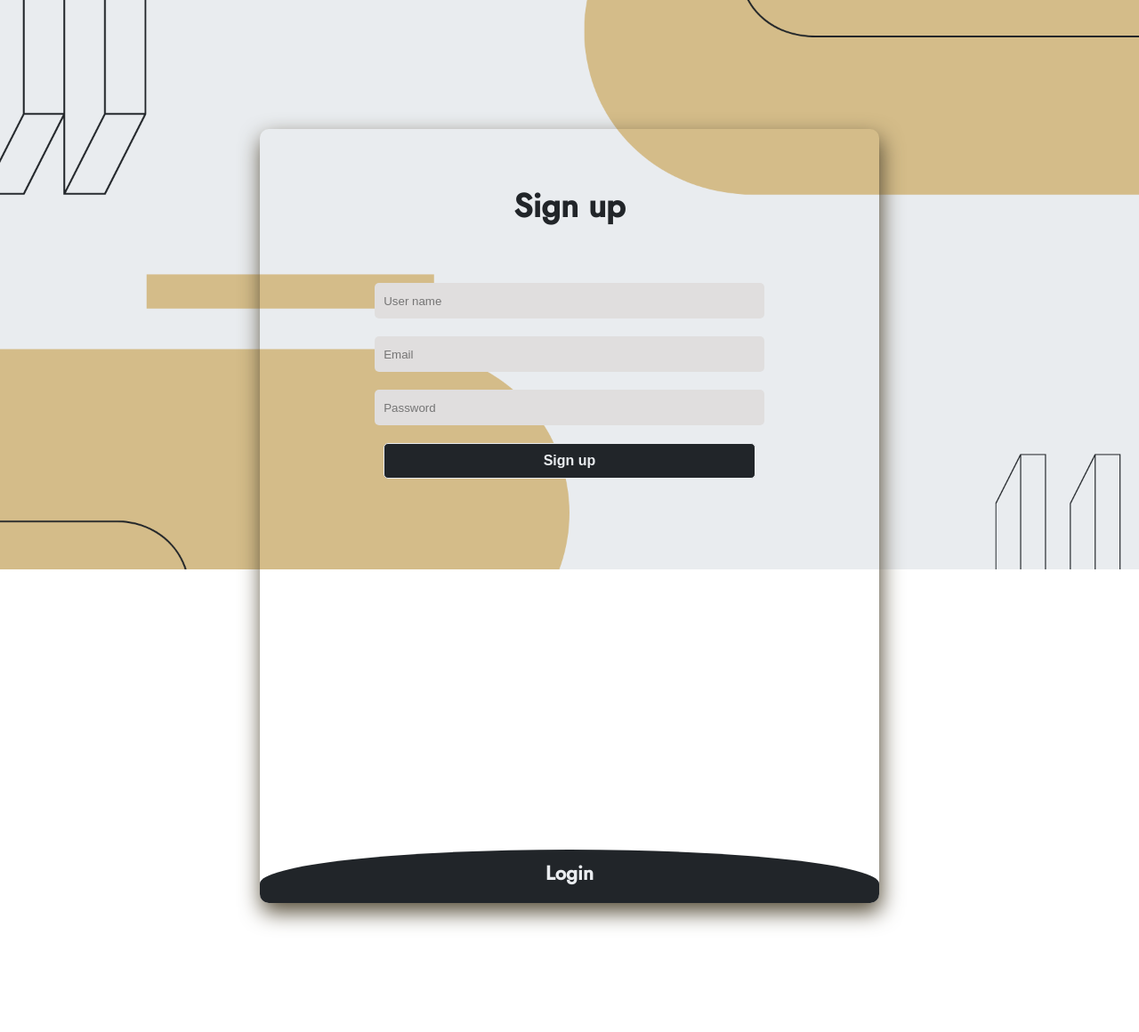
After one commit to it-zmatt/suppliers_web, a Django app: page /login/ in a window 1280 px wide. The commit adds this page. Shown: the whole page at 89% size. Run offline with Django 4.2, Linux system fonts and the light colour scheme.

Commit message:
added login page and action buttons

```diff
--- /dev/null
+++ b/thehive/static/css/login.css
@@ -0,0 +1,104 @@
+body{
+	margin: 0;
+	padding: 0;
+	display: flex;
+	justify-content: center;
+	align-items: center;
+	min-height: 100vh;
+	font-family: 'Jost', sans-serif;
+    position: relative;
+
+}
+
+.background {
+    position: absolute;
+    top: 0;
+    left: 0;
+    z-index: 1;
+}
+
+.main{
+	position: relative;
+    z-index: 2;
+	width: 60vh;
+	height: 75vh;
+	overflow: hidden;
+	border-radius: 10px;
+	box-shadow: 2px 10px 25px #544b36;
+}
+#chk{
+	display: none;
+}
+.signup{
+	position: relative;
+	width:100%;
+	height: 100%;
+}
+
+label{
+	color: #212529;
+	font-size: 2.3em;
+	justify-content: center;
+	display: flex;
+	margin: 60px;
+	font-weight: bold;
+	cursor: pointer;
+	transition: .5s ease-in-out;
+}
+input{
+	width: 60%;
+	height: 20px;
+	background: #e0dede;
+	justify-content: center;
+	display: flex;
+	margin: 20px auto;
+	padding: 10px;
+	border: none;
+	outline: none;
+	border-radius: 5px;
+}
+button{
+	width: 60%;
+	height: 40px;
+	margin: 10px auto;
+	justify-content: center;
+	display: block;
+	color: #e9ecef;
+	background: #212529;
+	font-size: 1em;
+	font-weight: bold;
+	margin-top: 20px;
+	outline: none;
+	border: none;
+	border-radius: 5px;
+	transition: .2s ease-in;
+	cursor: pointer;
+	border: 1px solid #e9ecef;
+
+}
+button:hover{
+	background: #e9ecef;
+	color: #212529;
+	border: 1px solid #212529;
+}
+.login{
+	height: 460px;
+	background: #212529;
+	border-radius: 60% / 10%;
+	transform: translateY(-180px);
+	transition: .8s ease-in-out;
+}
+.login label{
+	color: #e9ecef;
+	transform: scale(.6);
+}
+
+#chk:checked ~ .login{
+	transform: translateY(-500px);
+}
+#chk:checked ~ .login label{
+	transform: scale(1);
+}
+#chk:checked ~ .signup label{
+	transform: scale(.6);
+}
--- a/thehive/templates/home.html
+++ b/thehive/templates/home.html
@@ -39,8 +39,8 @@
                 <div class="foreground">
                     <h1>Unveil <br> your <br> supplier</h1>
                     <p>Find the perfect source / supplier for your <br> business</p>
-                    <div class="getStarted"><a href="">Get Started</a></div>
-                    <div class="login"><p>Already got an account,&nbsp</p><a href="">Login</a></div>
+                    <div class="getStarted"><a href="{% url 'login' %}">Get Started</a></div>
+                    <div class="login"><p>Already got an account,&nbsp</p><a href="{% url 'login' %}">Login</a></div>
                 </div>
             </div>
 
--- /dev/null
+++ b/thehive/templates/login.html
@@ -0,0 +1,39 @@
+{% load static %}
+<!DOCTYPE html>
+<html>
+<head>
+	<title>Slide Navbar</title>
+	<link rel="stylesheet" href="{% static 'css/background.css' %}">
+	<link rel="stylesheet" href="{% static 'css/login.css' %}">
+    <link href="https://fonts.googleapis.com/css2?family=Jost:wght@500&display=swap" rel="stylesheet">
+</head>
+<body>
+
+	<div class="background">
+		<img src="{% static '/media/loginBackground.png' %}" alt="Background Image">
+	</div>
+
+	<div class="main">
+		<input type="checkbox" id="chk" aria-hidden="true">
+
+			<div class="signup">
+				<form>
+					<label for="chk" aria-hidden="true">Sign up</label>
+					<input type="text" name="txt" placeholder="User name" required="">
+					<input type="email" name="email" placeholder="Email" required="">
+					<input type="password" name="pswd" placeholder="Password" required="">
+					<button>Sign up</button>
+				</form>
+			</div>
+
+			<div class="login">
+				<form>
+					<label for="chk" aria-hidden="true">Login</label>
+					<input type="email" name="email" placeholder="Email" required="">
+					<input type="password" name="pswd" placeholder="Password" required="">
+					<button>Login</button>
+				</form>
+			</div>
+	</div>
+</body>
+</html>
--- a/thehive/urls.py
+++ b/thehive/urls.py
@@ -23,6 +23,7 @@ from django.urls import path, include
 urlpatterns = [
     path('admin/', admin.site.urls),
     path('', views.homePage),
+    path('login/', views.loginPage, name= 'login'),
     path('__debug__/', include('debug_toolbar.urls')),
 ]
 
--- a/thehive/views.py
+++ b/thehive/views.py
@@ -2,3 +2,6 @@ from django.shortcuts import render
 
 def homePage(request):
     return render(request, 'home.html')
+
+def loginPage(request):
+    return render(request, 'login.html')
```
